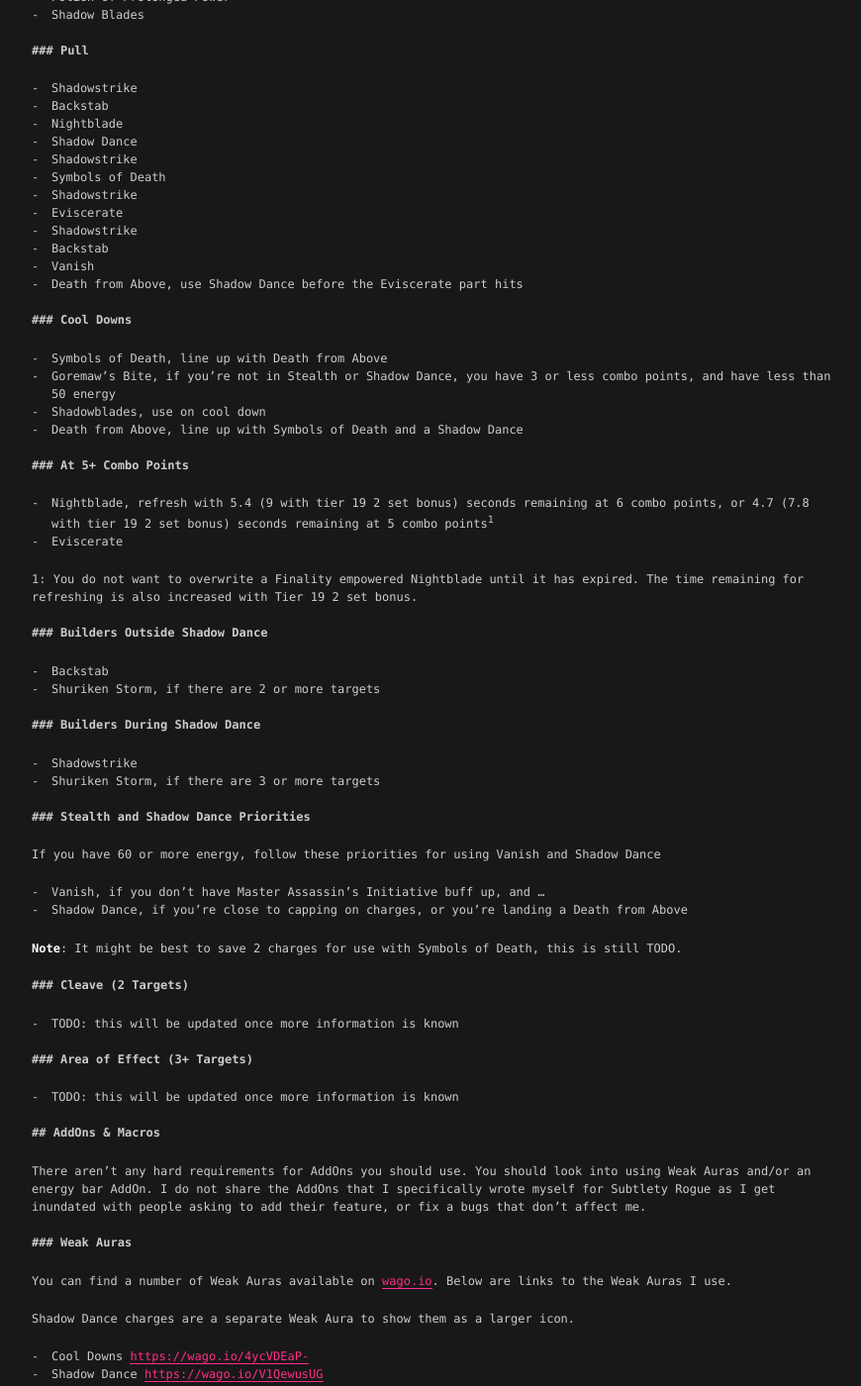
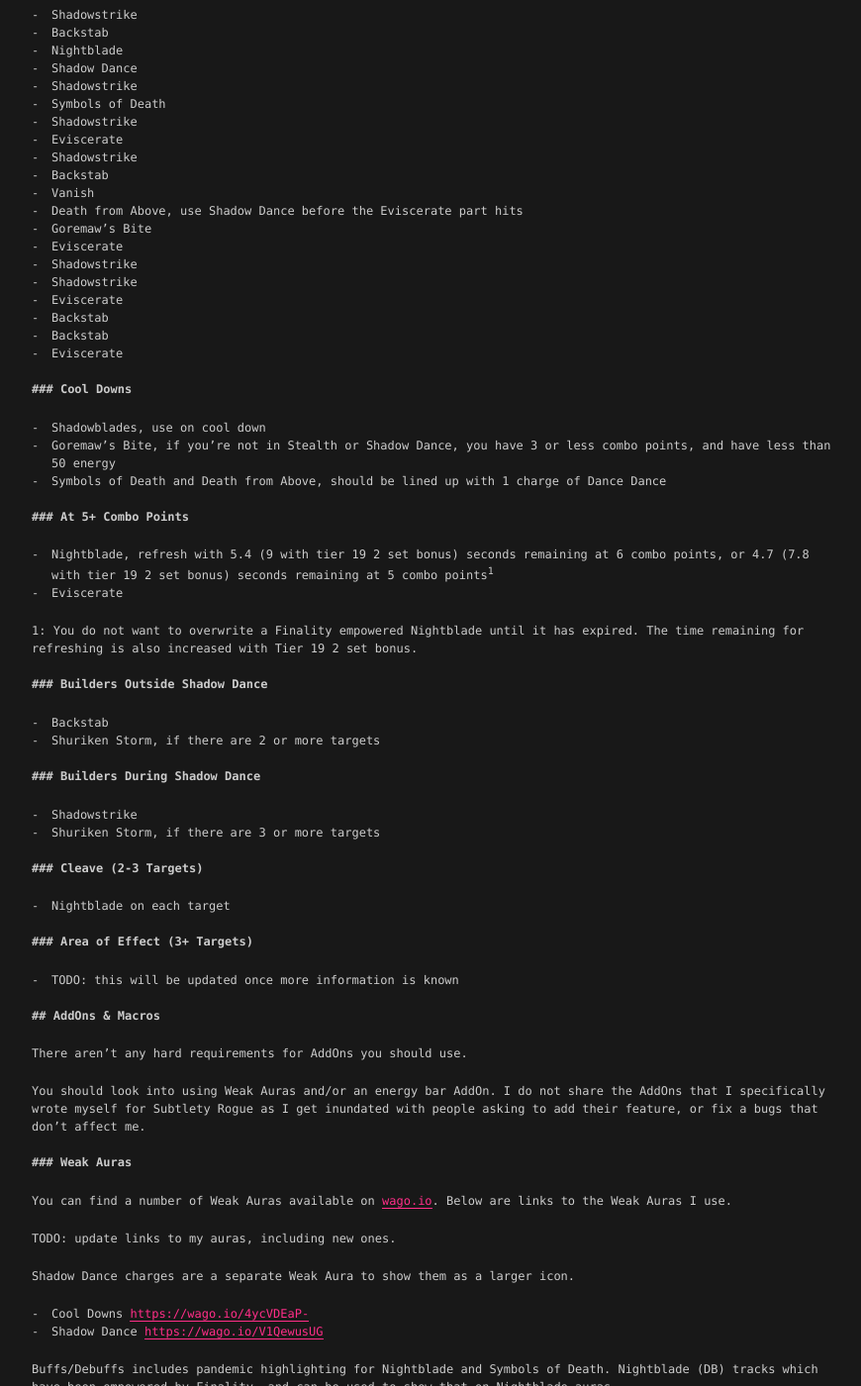
Before and after one commit to weakweak/riff.tf, a Jekyll site: the page built from _posts/2017-01-01-subtlety.md, in a window 1280 px wide and 1400 px high, scrolled down 5588 px. Shown: the whole window at 99% size, without its empty margins (200-1070 px from the left). Built offline with Jekyll 4.4.1, drawn with Linux system fonts in a browser that asks for light colours; some of the changed text lies outside the part shown.

Commit message:
Update Subtlety

```diff
--- a/_posts/2017-01-01-subtlety.md
+++ b/_posts/2017-01-01-subtlety.md
@@ -12,7 +12,7 @@ introduction to playing Subtlety in Legion, you've come to the right place.
 I'll make a note of any changes to the guide and the date it was updated here if
 you want to come back in the future to check for changes.
 
-**Last updated: Saturday, 17th June 2017 - Updated talents, and abbreviations**
+**Last updated: Wednesday, 21st June 2017 - Updated rotation**
 
 Please note things are subject to change in the early days of patch 7.2.5 when
 things are discovered and hot fixes happen.
@@ -65,32 +65,29 @@ about Subtlety Rogue.
 
 ### Talents
 
-| Abbreviation | Full Name          |
-| ------------ | ------------------ |
-| MoS          | Master of Subtlety |
-| WM           | Weaponmaster       |
-| NS           | Nightstalker       |
-| Subt         | Subterfuge         |
-| SF           | Shadow Focus       |
-| DS           | Deeper Stratagem   |
-| CD           | Cheat Death        |
-| DSh          | Dark Shadow        |
-| ES           | Enveloping Shadows |
-| MoSh         | Master of Shadows  |
-| MfD          | Marked for Death   |
-| DfA          | Death from Above   |
+| Abbreviation | Full Name             |
+| ------------ | --------------------- |
+| MoS          | Master of Subtlety    |
+| WM           | Weaponmaster          |
+| NS           | Nightstalker          |
+| Subt         | Subterfuge            |
+| SF           | Shadow Focus          |
+| DS           | Deeper Stratagem      |
+| CD           | Cheat Death           |
+| DSh          | Dark Shadow           |
+| ES           | Enveloping Shadows    |
+| MoSh         | Master of Shadows     |
+| MfD          | Marked for Death      |
+| DfA          | Death from Above      |
 
 ### Passives
 
-| Abbreviation | Full Name         |
-| ------------ | ----------------- |
-| ShT          | Shadow Techniques |
-| Combo        | Shuriken Combo    |
+| Abbreviation | Full Name             |
+| ------------ | --------------------- |
+| ShT          | Shadow Techniques     |
+| Combo        | Shuriken Combo        |
 
 ## Talents
-
-Subtlety talents are mostly cookie cutter except for the level 15 talents, and
-the survivability talents at level 60.
 
 These talents are subject to change due to discoveries and hot fixes. This is
 only a simple outline for now.
@@ -112,7 +109,6 @@ only a simple outline for now.
 ### Tier 19 (2 Piece) + Tier 20 (4 Piece)
 
 - Coming soon
-
 
 You should always run a simulation of your character to check which talents are
 best for you. **Once the Subtlety APL has been optimised**.
@@ -267,14 +263,22 @@ hot fixes. This is only a simple outline for now.
 - Backstab
 - Vanish
 - Death from Above, use Shadow Dance before the Eviscerate part hits
+- Goremaw's Bite
+- Eviscerate
+- Shadowstrike
+- Shadowstrike
+- Eviscerate
+- Backstab
+- Backstab
+- Eviscerate
 
 ### Cool Downs
 
-- Symbols of Death, line up with Death from Above
+- Shadowblades, use on cool down
 - Goremaw's Bite, if you're not in Stealth or Shadow Dance, you have 3 or less
   combo points, and have less than 50 energy
-- Shadowblades, use on cool down
-- Death from Above, line up with Symbols of Death and a Shadow Dance
+- Symbols of Death and Death from Above, should be lined up with 1 charge of
+  Dance Dance
 
 ### At 5+ Combo Points
 
@@ -297,21 +301,9 @@ bonus.
 - Shadowstrike
 - Shuriken Storm, if there are 3 or more targets
 
-### Stealth and Shadow Dance Priorities
+### Cleave (2-3 Targets)
 
-If you have 60 or more energy, follow these priorities for using Vanish and
-Shadow Dance
-
-- Vanish, if you don't have Master Assassin's Initiative buff up, and ...
-- Shadow Dance, if you're close to capping on charges, or you're landing a Death
-  from Above
-
-**Note**: It might be best to save 2 charges for use with Symbols of Death, this
-is still TODO.
-
-### Cleave (2 Targets)
-
-- TODO: this will be updated once more information is known
+- Nightblade on each target
 
 ### Area of Effect (3+ Targets)
 
@@ -319,15 +311,19 @@ is still TODO.
 
 ## AddOns &amp; Macros
 
-There aren't any hard requirements for AddOns you should use. You should look
-into using Weak Auras and/or an energy bar AddOn. I do not share the AddOns that
-I specifically wrote myself for Subtlety Rogue as I get inundated with people
-asking to add their feature, or fix a bugs that don't affect me.
+There aren't any hard requirements for AddOns you should use.
+
+You should look into using Weak Auras and/or an energy bar AddOn. I do not share
+the AddOns that I specifically wrote myself for Subtlety Rogue as I get
+inundated with people asking to add their feature, or fix a bugs that don't
+affect me.
 
 ### Weak Auras
 
 You can find a number of Weak Auras available on [wago.io](https://wago.io).
 Below are links to the Weak Auras I use.
+
+TODO: update links to my auras, including new ones.
 
 Shadow Dance charges are a separate Weak Aura to show them as a larger icon.
 
@@ -362,8 +358,6 @@ Shadow Dance &rarr; Shuriken Storm
     /cast Shadow Dance
     /cast Shuriken Storm
 
-You can also create copies that use `/cast Vanish` instead of Shadow Dance.
-
 ## Frequently Asked Questions
 
 ### How Does Finality Work?
```
